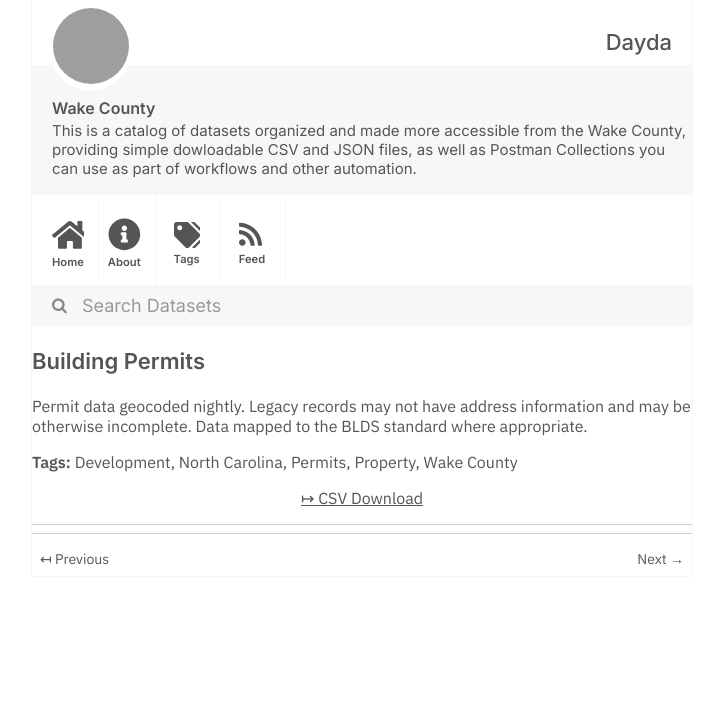
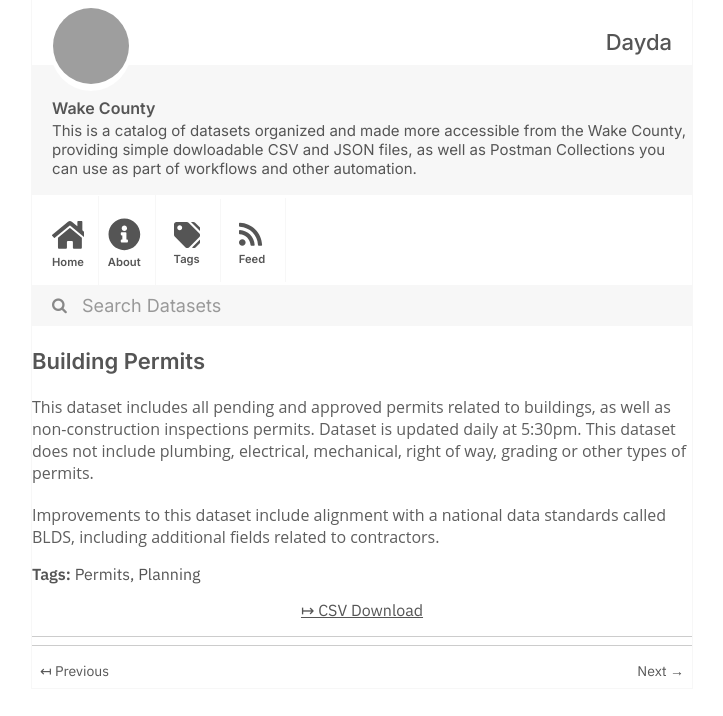
Before and after one commit to dayda-entities/wake-county, a Jekyll site: the page built from _posts/2020-11-12-building-permits.md, in a window 1280 px wide, cut to the strip 0-716 px from the top of the page. Shown: the whole strip, without its empty margins (278-1001 px from the left). Built offline with Jekyll 4.4.1, drawn with Linux system fonts in a browser that asks for light colours; grey boxes are pictures that could not be loaded.

Commit message:
Publish Data

```diff
--- a/_posts/2020-11-12-building-permits.md
+++ b/_posts/2020-11-12-building-permits.md
@@ -1,21 +1,18 @@
 ---
 title: Building Permits
-created: '2020-11-12T13:59:13.582169'
-modified: '2020-11-12T13:59:13.582176'
+created: '2020-11-12T13:58:02.576583'
+modified: '2020-11-12T13:58:02.576593'
 state: active
 type: dataset
 tags:
-  - Development
-  - North Carolina
   - Permits
-  - Property
-  - Wake County
+  - Planning
 groups:
   - Local Government
 csv_url: >-
-  https://data-wake.opendata.arcgis.com/datasets/5b8394817ec34097819534e67ccd4d8b_0.csv?outSR=%7B%22latestWkid%22%3A2264%2C%22wkid%22%3A102719%7D
+  https://data-wake.opendata.arcgis.com/datasets/bdfad82b15344d37beb28d7f90b6c4be_0.csv?outSR=%7B%22latestWkid%22%3A3857%2C%22wkid%22%3A102100%7D
 json_url: ''
 layout: post
 
 ---
-Permit data geocoded nightly. Legacy records may not have address information and may be otherwise incomplete. Data mapped to the BLDS standard where appropriate.
+<span style='color: rgb(94, 94, 94); font-family: &quot;Open Sans&quot;, Helvetica, Arial, sans-serif; background-color: rgb(255, 255, 255);'>This dataset includes all pending and approved permits related to buildings, as well as non-construction inspections permits. Dataset is updated daily at 5:30pm. This dataset does not include plumbing, electrical, mechanical, right of way, grading or other types of permits. </span><br /><br /><span style='color: rgb(94, 94, 94); font-family: &quot;Open Sans&quot;, Helvetica, Arial, sans-serif; background-color: rgb(255, 255, 255);'>Improvements to this dataset include alignment with a national data standards called BLDS, including additional fields related to contractors.</span>
```
